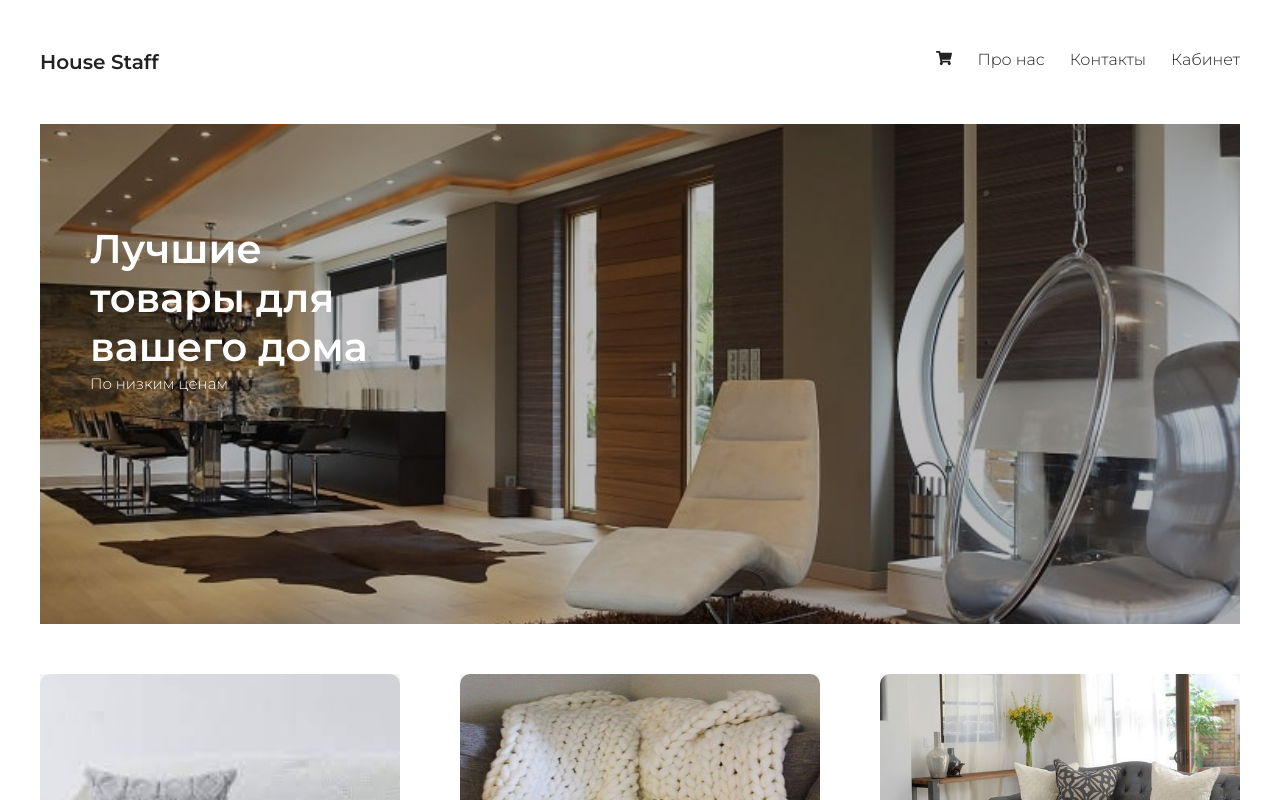
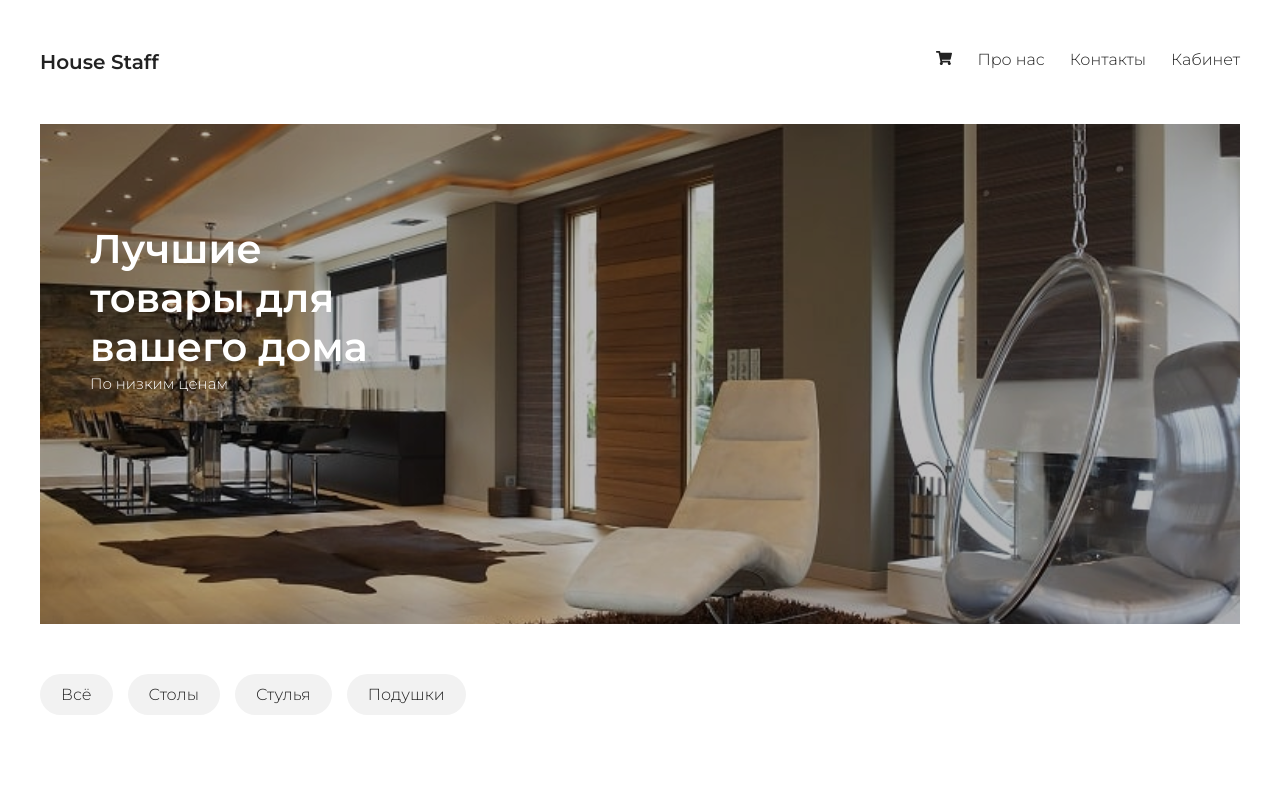
Before and after one commit to tiramisa/congenial-octo-lamp, a React (Create React App) app: page / in a window 1280 px wide. Shown: the top 800 px of the page. Built offline with nearby package versions, Linux system fonts and the light colour scheme.

Commit message:
Categories

```diff
--- a/public/index.html
+++ b/public/index.html
@@ -4,8 +4,7 @@
 <head>
   <meta charset="utf-8" />
   <meta name="viewport" content="width=device-width, initial-scale=1" />
-
-  <title>React App</title>
+  <title>House Staff</title>
 </head>
 
 <body>
--- a/src/App.js
+++ b/src/App.js
@@ -2,12 +2,15 @@
 import Header from './components/Header';
 import Footer from './components/Footer';
 import Items from './components/Items';
+import Categories from 'components/Categories';
+import ShowFullItem from 'components/ShowFullItem';
 
 class App extends React.Component {
   constructor(props) {
     super(props);
     this.state = {
       orders: [],
+      currentItems: [],
       items: [
         {
           id: 1,
@@ -58,18 +61,39 @@
           category: 'chairs',
         },
       ],
+      showFullItem: false,
     };
+    this.currentItems = this.state.items;
     this.addToOrder = this.addToOrder.bind(this);
     this.deleteOder = this.deleteOder.bind(this);
+    this.chooseCategory = this.chooseCategory.bind(this);
   }
   render() {
     return (
       <div className="wrapper">
         <Header orders={this.state.orders} onDelete={this.deleteOder} />
-        <Items items={this.state.items} onAdd={this.addToOrder} />
+        <Categories chooseCategory={this.chooseCategory} />
+        <Items items={this.state.currentItems} onAdd={this.addToOrder} />
+
+        {this.state.showFullItem && <ShowFullItem />}
         <Footer />
       </div>
     );
+  }
+
+  OnShowItem() {
+    this.setState({ showFullItem: !this.state.showFullItem });
+  }
+
+  chooseCategory(category) {
+    if (category === 'all') {
+      this.setState({ currentItems: this.state.items });
+      return;
+    }
+
+    this.setState({
+      currentItems: this.state.items.filter(el => el.category === category),
+    });
   }
 
   deleteOder(id) {
--- /dev/null
+++ b/src/components/Categories.js
@@ -0,0 +1,41 @@
+import React, { Component } from 'react';
+
+export class Categories extends Component {
+  constructor(props) {
+    super(props);
+    this.state = {
+      categories: [
+        {
+          key: 'all',
+          name: 'Всё',
+        },
+        {
+          key: 'tables',
+          name: 'Столы',
+        },
+        {
+          key: 'chairs',
+          name: 'Стулья',
+        },
+        {
+          key: 'pillows',
+          name: 'Подушки',
+        },
+      ],
+    };
+  }
+
+  render() {
+    return (
+      <div className="categories">
+        {this.state.categories.map(el => (
+          <div key={el.key} onClick={() => this.props.chooseCategory(el.key)}>
+            {el.name}
+          </div>
+        ))}
+      </div>
+    );
+  }
+}
+
+export default Categories;
--- /dev/null
+++ b/src/components/ShowFullItem.js
@@ -0,0 +1,9 @@
+import React, { Component } from 'react';
+
+export class ShowFullItem extends Component {
+  render() {
+    return <div>ShowFullItem</div>;
+  }
+}
+
+export default ShowFullItem;
--- a/src/index.css
+++ b/src/index.css
@@ -154,6 +154,24 @@
   color: #fff;
 }
 
+.categories div {
+  display: inline-block;
+  background: #f2f2f2;
+  border-radius: 50px;
+  padding: 10px 20px;
+  margin-bottom: 25px;
+  margin-right: 15px;
+  cursor: pointer;
+  border: 1px solid transparent;
+  transition: all 500ms ease;
+}
+
+.categories div:hover {
+  border-color: silver;
+  transform: scale(1.05);
+
+}
+
 main {
   display: flex;
   width: 100%;
```
